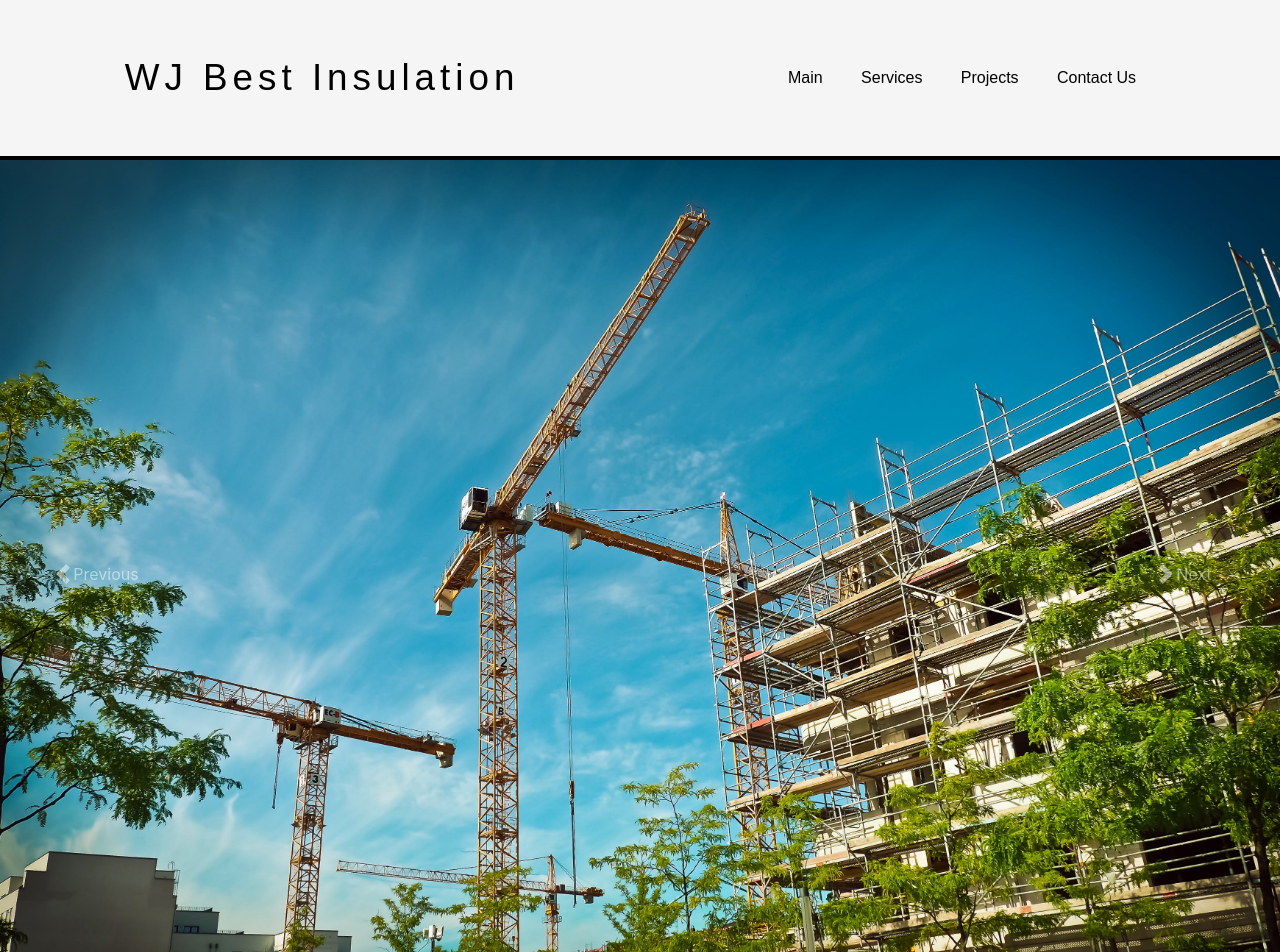
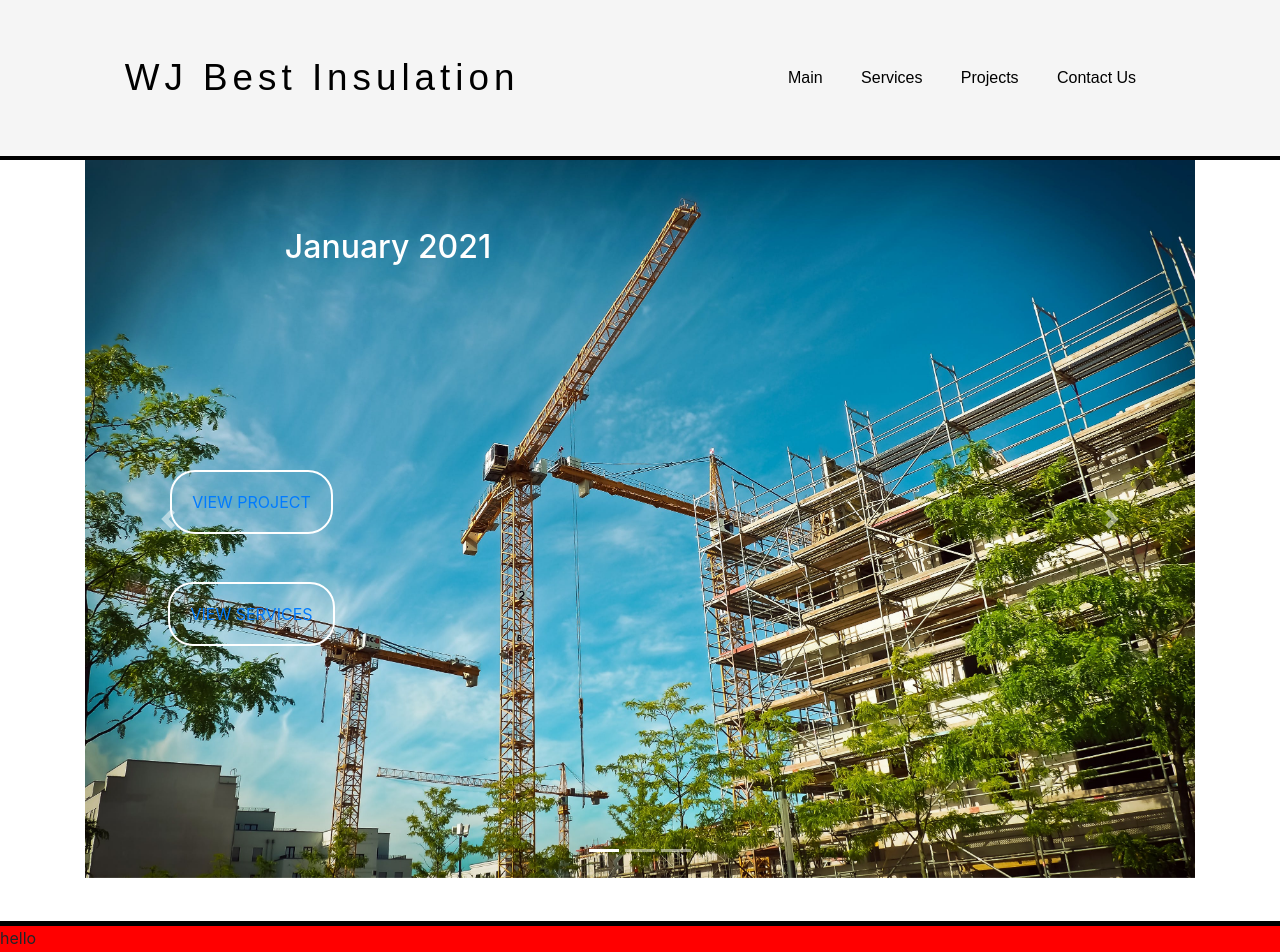
Before and after one commit to cusco1982/appletemporary, a React (Create React App) app: page / in a window 1280 px wide. Shown: the top 952 px of the page. Built offline with nearby package versions, Linux system fonts and the light colour scheme.

Commit message:
container

```diff
--- a/src/pages/Main.js
+++ b/src/pages/Main.js
@@ -24,37 +24,96 @@ class Main extends Component {
 
       <div>
 
+        <Container>
+
+
+
+          <div id="carouselExampleIndicators" class="carousel slide" data-ride="carousel" data-interval="50000">
+
+
+            <ol class="carousel-indicators">
+              <li data-target="#carouselExampleIndicators" data-slide-to="0" class="active"></li>
+              <li data-target="#carouselExampleIndicators" data-slide-to="1"></li>
+              <li data-target="#carouselExampleIndicators" data-slide-to="2"></li>
+            </ol>
+            {/* -------------------------------------------- */}
+
+
+
+            {/* -------------------------------------------- */}
+            <div class="carousel-inner">
+
+
+
+              <div class="carousel-item active">
+
+                <img class="d-block w-100" src={img2} alt="First slide" />
+
+
+                <div class="carousel-caption d-none d-md-block" style={{ position: "absolute", left: "0", top: "0", right: "60%" }}>
+
+                  <br />
+                  <br />
+
+                  <h2 className="date">
+                    &nbsp;&nbsp;&nbsp;&nbsp;&nbsp;&nbsp;&nbsp;&nbsp;&nbsp;&nbsp;&nbsp;
+                    &nbsp;&nbsp;&nbsp;&nbsp;&nbsp;&nbsp;&nbsp;
+        {months[d.getMonth()]} {d.getFullYear()}
+                  </h2>
+
+                  <br /> <br /> <br /> <br /> <br /> <br /> <br /> <br /> <br />
+
+                  <p>
+                    <a href="/projects" style={{ textAlign: "center", borderRadius: "25px", border: "2px solid white", padding: "20px", width: "200px", height: "75px", marginRight: "25%" }}>
+                      VIEW PROJECT
+        </a>
+                  </p>
+
+                  <br /> <br /> <br />
+
+                  <p>
+                    <a href="/services" style={{ textAlign: "center", borderRadius: "25px", border: "2px solid white", padding: "20px", width: "200px", height: "75px", marginRight: "25%" }}>
+                      VIEW SERVICES
+        </a>
+                  </p>
+
+                </div>
+
+              </div>
+
+
+
+              <div class="carousel-item" >
+                <img class="d-block w-100" src={img2} alt="Second slide" />
+              </div>
+
+
+
+              <div class="carousel-item">
+                <img class="d-block w-100" src={img3} alt="Third slide" />
+              </div>
+
+            </div>
+            {/* -------------------------------------------- */}
+
+
+            {/* -------------------------------------------- */}
+            <a class="carousel-control-prev" href="#carouselExampleIndicators" role="button" data-slide="prev">
+              <span class="carousel-control-prev-icon" aria-hidden="true"></span>
+              <span class="sr-only">Previous</span>
+            </a>
+            <a class="carousel-control-next" href="#carouselExampleIndicators" role="button" data-slide="next">
+              <span class="carousel-control-next-icon" aria-hidden="true"></span>
+              <span class="sr-only">Next</span>
+            </a>
+
+
+          </div>
 
 
 
 
-<div id="carouselExampleIndicators" class="carousel slide" data-bs-ride="carousel">
-  <ol class="carousel-indicators">
-    <li data-bs-target="#carouselExampleIndicators" data-bs-slide-to="0" class="active"></li>
-    <li data-bs-target="#carouselExampleIndicators" data-bs-slide-to="1"></li>
-    <li data-bs-target="#carouselExampleIndicators" data-bs-slide-to="2"></li>
-  </ol>
-  <div class="carousel-inner">
-    <div class="carousel-item active">
-      <img src={img2} class="d-block w-100" alt="img2"/>
-    </div>
-    <div class="carousel-item">
-      <img src={img2} class="d-block w-100" alt="..."/>
-    </div>
-    <div class="carousel-item">
-      <img src={img3} class="d-block w-100" alt="..."/>
-    </div>
-  </div>
-  <a class="carousel-control-prev" href="#carouselExampleIndicators" role="button" data-bs-slide="prev">
-    <span class="carousel-control-prev-icon" aria-hidden="true"></span>
-    <span class="visually-hidden">Previous</span>
-  </a>
-  <a class="carousel-control-next" href="#carouselExampleIndicators" role="button" data-bs-slide="next">
-    <span class="carousel-control-next-icon" aria-hidden="true"></span>
-    <span class="visually-hidden">Next</span>
-  </a>
-</div>
-
+        </Container>
 
 
 
```
Also changed, not shown: 1 other file (tests, documents, lock files or other folders).
